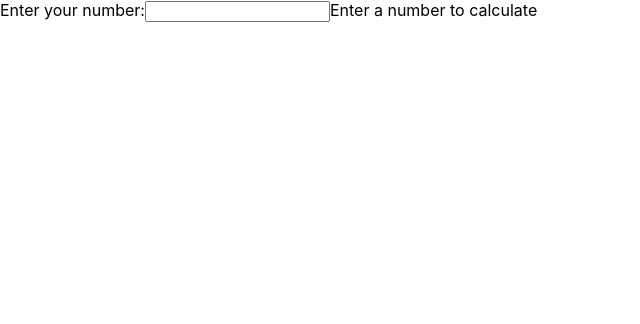
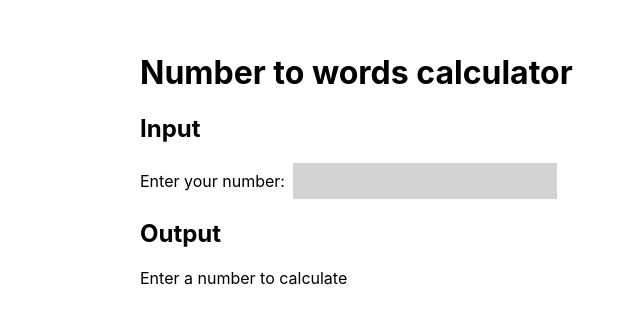
Before and after one commit to imagitama/hexagon-test, a React (Create React App) app: page / in a window 1280 px wide. Shown: the top 324 px of the page, without its empty margins (0-640 px from the left). Built offline with nearby package versions, Linux system fonts and the light colour scheme.

Commit message:
Nicer styling

```diff
--- a/src/App.tsx
+++ b/src/App.tsx
@@ -7,7 +7,10 @@ import CalculatorOutput from './components/calculator-output/calculator-output'
 export default () => (
   <>
     <Global styles={globalStyles} />
+    <h1>Number to words calculator</h1>
+    <h2>Input</h2>
     <CalculatorInput />
+    <h2>Output</h2>
     <CalculatorOutput />
   </>
 )
--- a/src/components/button/button.tsx
+++ /dev/null
@@ -1,2 +0,0 @@
-import React from 'react'
-import ButtonStyled from './button.styles'
--- a/src/components/calculator-input/calculator-input.tsx
+++ b/src/components/calculator-input/calculator-input.tsx
@@ -3,6 +3,7 @@ import { connect, MapDispatchToProps } from 'react-redux'
 import { bindActionCreators } from 'redux'
 import { changeInputText } from '../../ducks/calculator/actions'
 import { AppState } from '../../store'
+import TextInput from '../text-input/text-input'
 
 interface CalculatorInputProps {
   inputText: string,
@@ -12,7 +13,7 @@ interface CalculatorInputProps {
 const CalculatorInput = ({ inputText, changeInputText }: CalculatorInputProps) => (
   <>
     Enter your number:
-    <input type="text" defaultValue={inputText} onChange={event => changeInputText(event.target.value)} />
+    <TextInput type="text" defaultValue={inputText} onChange={event => changeInputText(event.target.value)} />
   </>
 )
 
--- /dev/null
+++ b/src/components/text-input/text-input.styles.tsx
@@ -0,0 +1,10 @@
+import styled from '@emotion/styled'
+
+export default styled.input`
+  appearance: none;
+  background: lightgrey;
+  border: none;
+  padding: 0.5rem;
+  font: inherit;
+  margin: 0 0.5rem;
+`
--- /dev/null
+++ b/src/components/text-input/text-input.tsx
@@ -0,0 +1,3 @@
+import TextInputStyled from './text-input.styles'
+
+export default TextInputStyled
--- a/src/globalStyles.ts
+++ b/src/globalStyles.ts
@@ -2,8 +2,9 @@ import { css } from '@emotion/core'
 
 export default css`
 body {
-  margin: 0;
-  padding: 0;
+  max-width: 1000px;
+  margin: 0 auto;
+  padding: 2rem;
   font-family: -apple-system, BlinkMacSystemFont, "Segoe UI", "Roboto", "Oxygen",
     "Ubuntu", "Cantarell", "Fira Sans", "Droid Sans", "Helvetica Neue",
     sans-serif;
@@ -12,7 +13,6 @@ body {
 }
 
 code {
-  font-family: source-code-pro, Menlo, Monaco, Consolas, "Courier New",
-    monospace;
+  font-family: source-code-pro, Menlo, Monaco, Consolas, "Courier New", monospace;
 }
 `
```
Also changed, not shown: src/components/button/button.styles.tsx (deleted, +0 -7 lines).
